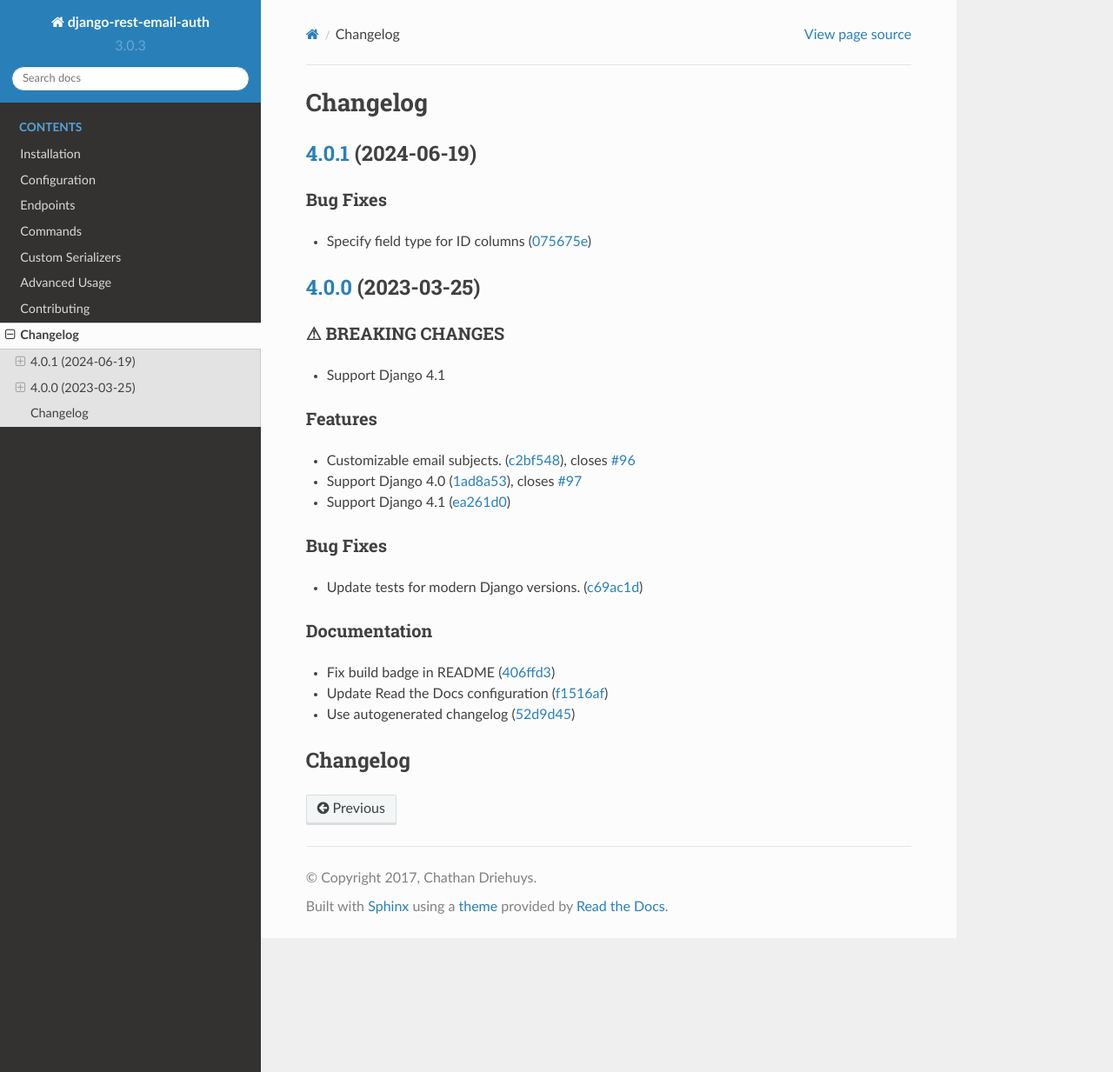
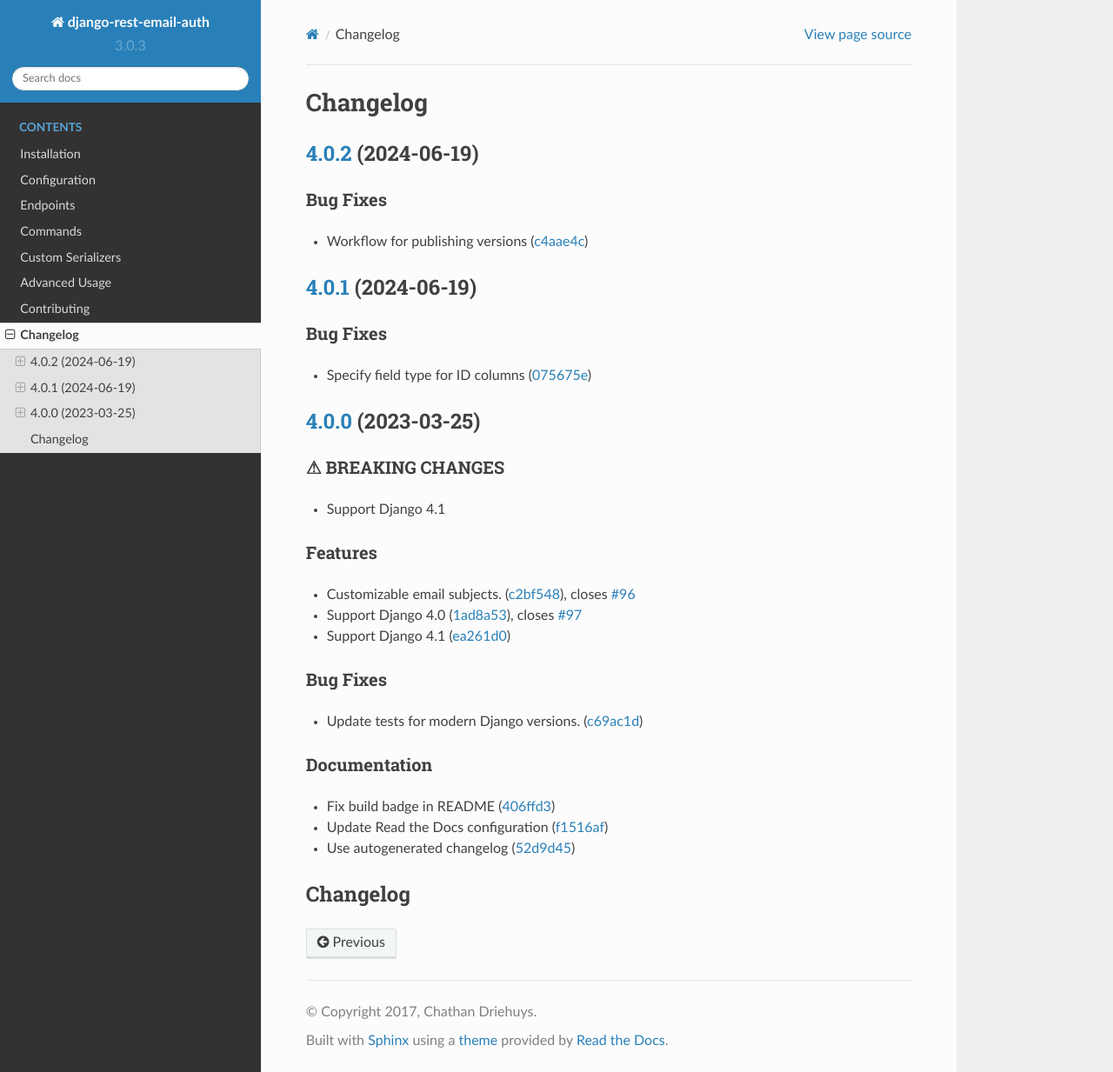
Before and after one commit to cdriehuys/django-rest-email-auth, a Sphinx documentation site: the page built from docs/CHANGELOG.md, in a window 1280 px wide and 1233 px high. Shown: the whole window at 87% size. Built offline with Sphinx 7.4.7 and the Read the Docs theme 2.0.0, drawn with Linux system fonts in a browser that asks for light colours.

Commit message:
chore(master): release 4.0.2

```diff
--- a/docs/CHANGELOG.md
+++ b/docs/CHANGELOG.md
@@ -1,4 +1,11 @@
 # Changelog
+
+## [4.0.2](https://github.com/cdriehuys/django-rest-email-auth/compare/v4.0.1...v4.0.2) (2024-06-19)
+
+
+### Bug Fixes
+
+* Workflow for publishing versions ([c4aae4c](https://github.com/cdriehuys/django-rest-email-auth/commit/c4aae4c77ee5af4d47211d4ee820aeff830f2d41))
 
 ## [4.0.1](https://github.com/cdriehuys/django-rest-email-auth/compare/v4.0.0...v4.0.1) (2024-06-19)
 
--- a/pyproject.toml
+++ b/pyproject.toml
@@ -17,7 +17,7 @@ exclude = '''
 
 [tool.poetry]
 name = "django-rest-email-auth"
-version = "4.0.1"
+version = "4.0.2"
 description = "Django app for email based authentication and registration via a REST API."
 authors = ["Chathan Driehuys <chathan@driehuys.com>"]
 license = "MIT"
--- a/setup.py
+++ b/setup.py
@@ -9,7 +9,7 @@ def get_description():
 setup(
     # Package meta-data
     name="django-rest-email-auth",
-    version="4.0.1",
+    version="4.0.2",
     description="Django app for email based authentication and registration.",
     long_description=get_description(),
     author="Chathan Driehuys",
```
